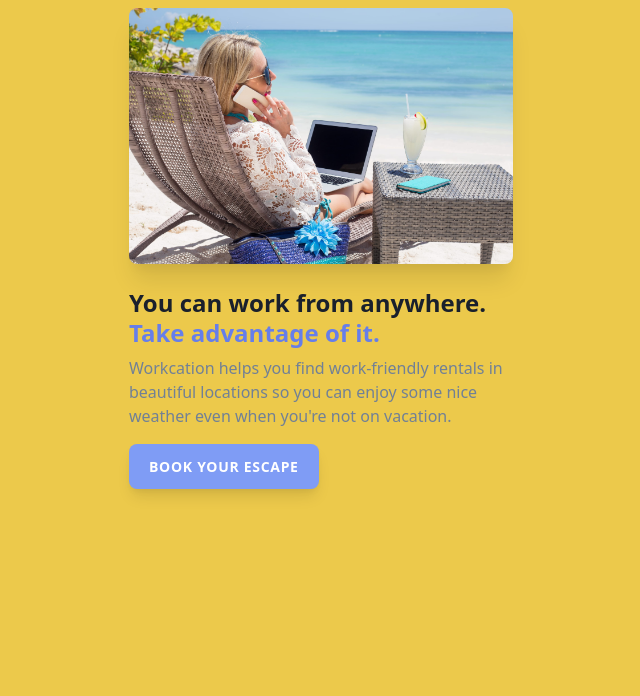
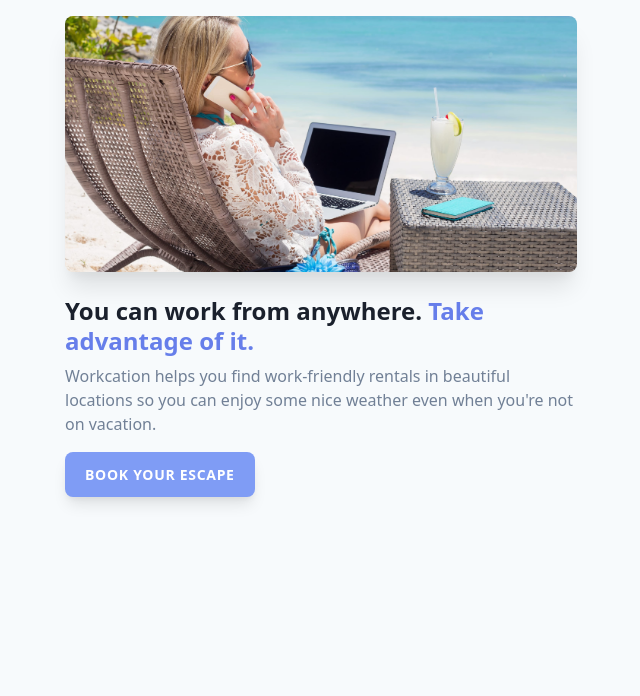
Before and after one commit to SirwanAfifi/tailwindcss-experiments, a website: page 2.responsive-design/public/index.html in a window 1280 px wide. Shown: the part 104-800 px from the top of the page, without its empty margins (319-959 px from the left). Drawn offline with nearby package versions, Linux system fonts and the light colour scheme; files that its build step writes are made by us from their sources.

Commit message:
Add classes for responsive image

```diff
--- a/2.responsive-design/public/index.html
+++ b/2.responsive-design/public/index.html
@@ -6,13 +6,11 @@
     <title>Using Tailwindcss classes</title>
     <link rel="stylesheet" href="./build/tailwind.css" />
   </head>
-  <body
-    class="bg-gray-100 sm:bg-green-500 md:bg-gray-500 lg:bg-red-500 xl:bg-yellow-500"
-  >
-    <div class="px-8 py-12 max-w-md m-auto">
+  <body class="bg-gray-100">
+    <div class="px-8 py-12 max-w-md m-auto sm:max-w-xl">
       <img class="h-10" src="./img/logo.svg" alt="Workcation" />
       <img
-        class="mt-6 rounded-lg shadow-xl"
+        class="mt-6 rounded-lg shadow-xl sm:mt-8 sm:h-64 sm:w-full sm:object-cover sm:object-center"
         src="./img/beach-work.jpg"
         alt="Woman workcationg on the beach"
       />
```
